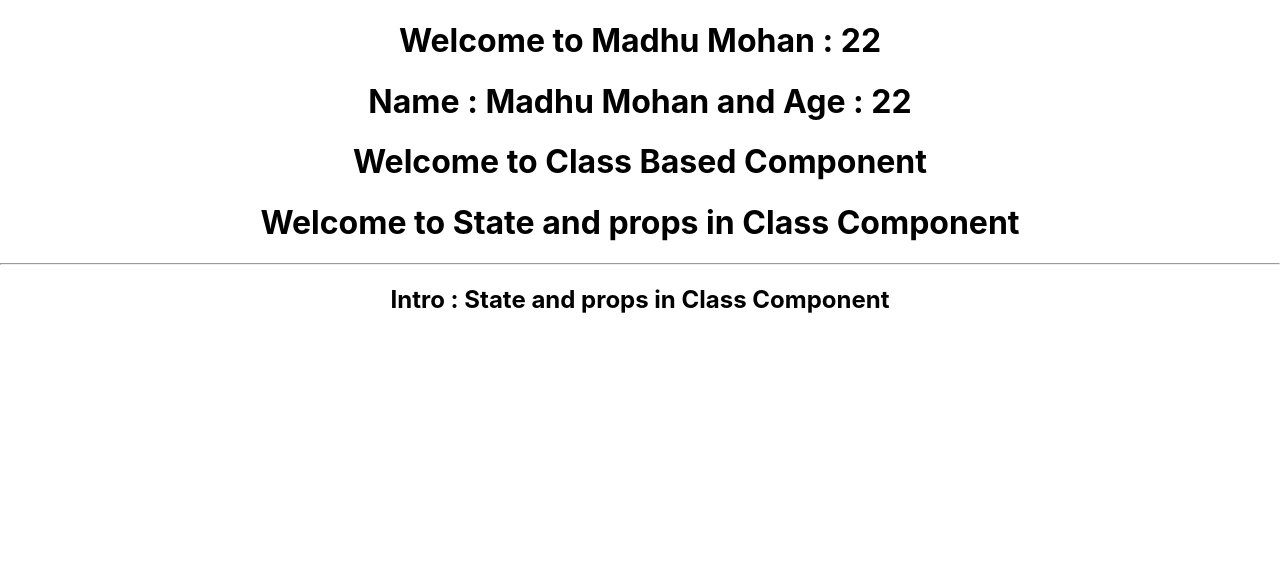
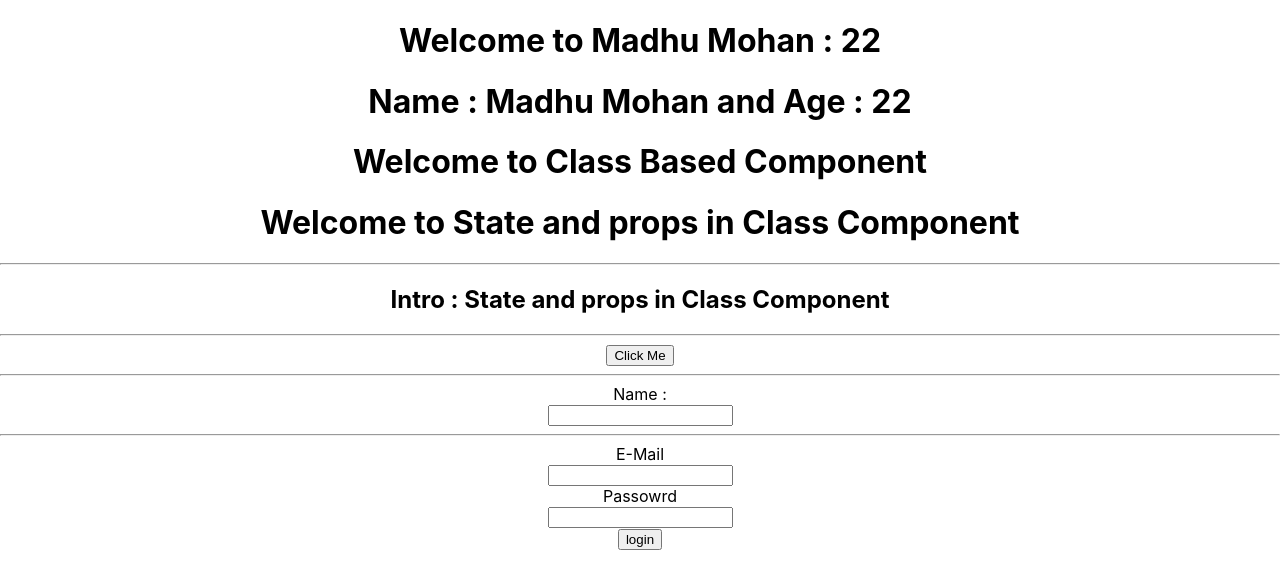
Before and after one commit to MohanKumar2003/reactjstutorial, a React (Create React App) app: page / in a window 1280 px wide. Shown: the top 588 px of the page. Built offline with nearby package versions, Linux system fonts and the light colour scheme.

Commit message:
Event Handlers & one MainApp Component

```diff
--- a/src/App.js
+++ b/src/App.js
@@ -1,12 +1,14 @@
 import "./App.css";
 import ClassComponent from "./components/ClassComponent";
 import FunctionalComponent from "./components/FunctionalComponent";
+import MainApp from "./components/eventhandlers/OnClickEvent";
 
 function App() {
 	return (
 		<div className="App">
 			<FunctionalComponent />
-			<ClassComponent />
+			<ClassComponent /><hr />
+			<MainApp />
 		</div>
 	)
 }
--- /dev/null
+++ b/src/components/eventhandlers/OnClickEvent.js
@@ -0,0 +1,70 @@
+import { useState } from "react";
+
+// like container
+function MainApp() {
+    return (
+        <>
+            <OnClickEvent /><hr />
+            <OnChangeEvent /><hr />
+            <OnSubmitEvent />
+        </>
+    )
+}
+
+export default MainApp;
+
+// onClick Event hander
+export function OnClickEvent() {
+    return (
+      <>
+        <center>
+          <button onClick={() => alert("Hello")}> Click Me</button>
+        </center>
+      </>
+    );
+}
+
+// onChange Event Handler
+export function OnChangeEvent() {
+    const [name, setName] = useState("");
+    return (
+        <>
+            Name : {name}<br />
+            <input type="text" name="name" onChange={(e)=>setName(e.target.value)} />
+        </>
+    )
+}
+
+// onSubmit Event Handler
+export function OnSubmitEvent() {
+
+    const [data, setData] = useState({
+        email : "",
+        password : ""
+    })
+
+    const changeHandler = e => {
+        setData({...data, [e.target.name] : e.target.value})
+    }
+
+    const submitHandler = e => {
+        e.prenentDefault();
+        console.log(data);
+    }
+    return (
+        <>
+            <center>
+                <form onSubmit={submitHandler}>
+
+                    <label>E-Mail</label><br />
+                    <input type="text" name="email" onChange={changeHandler} /><br />
+
+                    <label>Passowrd</label><br />
+                    <input type="text" name="password" onChange={changeHandler} /><br />
+
+                    <input type="submit" value= "login" />
+                </form>
+            </center>
+        </>
+    )
+}
```
